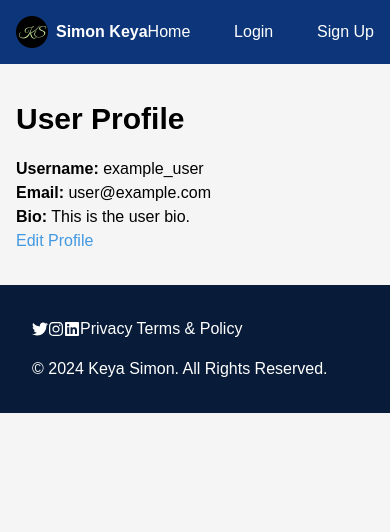
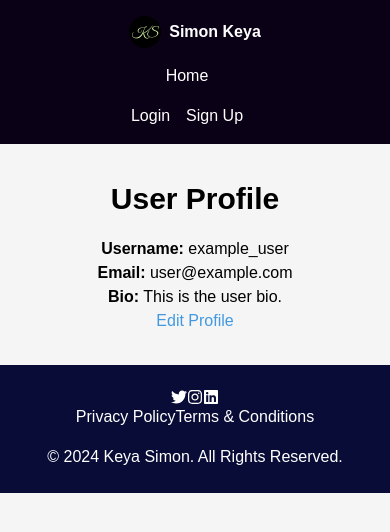
Before and after one commit to Simon-Keya/Keya-Simon, a React (Create React App) app in the folder keya-simon/: page /profile in a window 390 px wide. Shown: the top 532 px of the page. Built offline with nearby package versions, Linux system fonts and the light colour scheme.

Commit message:
commit_4

```diff
--- a/keya-simon/src/components/Layout/Footer.tsx
+++ b/keya-simon/src/components/Layout/Footer.tsx
@@ -1,19 +1,13 @@
-import React, { useState } from 'react';
+import React from 'react';
 import { FaTwitter, FaInstagram, FaLinkedin } from 'react-icons/fa';
-import '../styles/Layout/Footer.css'
+import '../styles/Layout/Footer.css';
 
 const Footer = () => {
-  const [showPrivacyPolicy, setShowPrivacyPolicy] = useState(false);
-
-  const togglePrivacyPolicy = () => {
-    setShowPrivacyPolicy(!showPrivacyPolicy);
-  };
-
   return (
     <footer className="bg-gray-800 text-white py-6">
       <div className="container mx-auto flex justify-between items-center px-4">
+        {/* Social Media Icons */}
         <div className="flex items-center space-x-4">
-          {/* Social Media Icons */}
           <button onClick={() => window.open('https://twitter.com')} className="text-white focus:outline-none">
             <FaTwitter className="h-6 w-6 fill-current" />
           </button>
@@ -25,21 +19,13 @@ const Footer = () => {
           </button>
         </div>
         {/* Privacy Terms and Policy */}
-        <div>
-          <button
-            onClick={togglePrivacyPolicy}
-            className="text-sm text-white hover:underline focus:outline-none"
-          >
-            Privacy Terms & Policy
+        <div className="flex items-center space-x-4">
+          <button onClick={() => window.open('/privacy-policy')} className="text-sm text-white hover:underline focus:outline-none">
+            Privacy Policy
           </button>
-          {showPrivacyPolicy && (
-            <div className="absolute bg-gray-900 text-white p-4 rounded-lg shadow-lg mt-2">
-              <h3 className="text-lg font-semibold mb-2">Privacy Terms & Policy</h3>
-              <p className="text-sm">
-                {/* Privacy Terms and Policy Content */}
-              </p>
-            </div>
-          )}
+          <button onClick={() => window.open('/terms-and-conditions')} className="text-sm text-white hover:underline focus:outline-none">
+            Terms & Conditions
+          </button>
         </div>
       </div>
       {/* Copyright Information */}
--- a/keya-simon/src/components/Layout/Header.tsx
+++ b/keya-simon/src/components/Layout/Header.tsx
@@ -8,15 +8,22 @@ const Header = () => {
       <div className="container mx-auto flex items-center justify-between">
         {/* Logo and Title (Left corner) */}
         <div className="flex items-center">
-          <Link to="/" className="flex items-center">
+          <Link to="/" className="flex items-center mr-8">
             <img src="/Logo.png" alt="Logo" className="h-8 mr-2" />
             <span className="font-bold text-lg">Simon Keya</span>
           </Link>
         </div>
 
+        {/* Space */}
+        <div className="flex-grow"></div>
+
         {/* Navigation Links (Right corner) */}
         <nav className="space-x-4">
           <Link to="/" className="hover:text-gray-200">Home</Link>
+        </nav>
+
+        {/* Login and Sign Up Links (Right corner) */}
+        <nav className="space-x-4">
           <Link to="/login" className="hover:text-gray-200">Login</Link>
           <Link to="/register" className="hover:text-gray-200">Sign Up</Link>
         </nav>
--- a/keya-simon/src/components/styles/Layout/Footer.css
+++ b/keya-simon/src/components/styles/Layout/Footer.css
@@ -1,103 +1,122 @@
 /* Footer Container */
 footer {
-    background-color: #081b38;
-    /* Dark gray */
+    background-color: #090c36;
+    /* Gray background */
     color: #ffffff;
-    /* White */
-    padding: 2rem 0;
-    /* Top and bottom padding */
+    /* White text color */
+    padding: 1.5rem 0;
+    /* Vertical padding */
 }
 
-/* Social Media Icons */
-.social-icons button {
-    background-color: transparent;
-    border: none;
-    cursor: pointer;
+/* Container for Social Media Icons and Privacy Terms */
+.container {
+    max-width: 1200px;
+    /* Maximum width */
+    margin: 0 auto;
+    /* Center the container horizontally */
+    padding: 0 1rem;
+    /* Horizontal padding */
+    display: flex;
+    /* Display as flexbox */
+    justify-content: space-between;
+    /* Space evenly between items */
 }
 
-/* Privacy Terms and Policy Button */
-.privacy-button {
-    font-size: 0.875rem;
-    /* 14px */
-    color: #ffffff;
-    /* White */
-    text-decoration: none;
-    cursor: pointer;
+/* Social Media Icons Styling */
+.social-media-icons {
+    display: flex;
+    /* Display as flexbox */
+    align-items: center;
+    /* Center vertically */
+    justify-content: flex-start;
+    /* Align to the left */
+    gap: 1rem;
+    /* Spacing between icons */
 }
 
-.privacy-button:hover {
-    text-decoration: underline;
+/* Privacy Terms and Policy Styling */
+.privacy-terms {
+    display: flex;
+    /* Display as flexbox */
+    align-items: center;
+    /* Center vertically */
+    justify-content: flex-end;
+    /* Align to the right */
 }
 
-/* Privacy Policy Popup */
-.privacy-popup {
+/* Privacy Terms Button Styling */
+.privacy-terms button {
+    color: #ffffff;
+    /* White text color */
+    font-size: 0.875rem;
+    /* Font size */
+    text-decoration: none;
+    /* Remove default underline */
+    cursor: pointer;
+    /* Change cursor to pointer */
+    transition: color 0.3s;
+    /* Smooth color transition */
+}
+
+/* Privacy Terms Button Hover Effect */
+.privacy-terms button:hover {
+    color: #d1d5db;
+    /* Lighter text color on hover */
+}
+
+/* Privacy Policy Content Styling */
+.privacy-policy-content {
+    position: absolute;
+    /* Position absolute */
     background-color: #1f2937;
-    /* Dark gray */
+    /* Dark gray background */
     color: #ffffff;
-    /* White */
+    /* White text color */
     padding: 1rem;
-    /* Padding around content */
+    /* Padding */
     border-radius: 0.5rem;
     /* Rounded corners */
-    box-shadow: 0 4px 6px rgba(0, 0, 0, 0.1);
-    /* Shadow */
+    box-shadow: 0 4px 6px -1px rgba(0, 0, 0, 0.1), 0 2px 4px -1px rgba(0, 0, 0, 0.06);
+    /* Box shadow */
+    top: 100%;
+    /* Position below the button */
+    left: 50%;
+    /* Center horizontally */
+    transform: translateX(-50%);
+    /* Center horizontally */
+    width: 20rem;
+    /* Fixed width */
 }
 
-.privacy-popup h3 {
-    font-size: 1.125rem;
-    /* 18px */
-    font-weight: 600;
-    /* Semi-bold */
-    margin-bottom: 0.5rem;
-    /* Bottom margin */
+/* Copyright Information Styling */
+.copyright {
+    max-width: 1200px;
+    /* Maximum width */
+    margin: 0 auto;
+    /* Center the container horizontally */
+    padding: 0 1rem;
+    /* Horizontal padding */
+    text-align: center;
+    /* Center text */
+    margin-top: 1.5rem;
+    /* Top margin */
 }
 
-.privacy-popup p {
+/* Copyright Text Styling */
+.copyright p {
     font-size: 0.875rem;
-    /* 14px */
+    /* Font size */
 }
 
-/* Copyright Information */
-.copyright {
-    font-size: 0.875rem;
-    /* 14px */
-    color: #ffffff;
-    /* White */
-}
-
-/* Responsive Styling */
-@media (max-width: 768px) {
-
-    /* Footer Container */
-    footer {
-        padding: 2rem 1rem;
-        /* Reduce padding on smaller screens */
+/* Media Queries */
+@media screen and (max-width: 768px) {
+    .container {
+        flex-direction: column;
+        /* Arrange items vertically on smaller screens */
     }
 
-    /* Social Media Icons */
-    .social-icons {
-        justify-content: center;
-        /* Center icons */
-    }
-
-    .social-icons button {
-        margin: 0 0.5rem;
-        /* Add space between icons */
-    }
-
-    /* Privacy Terms and Policy Button */
-    .privacy-button {
-        display: block;
-        /* Display as block element */
-        text-align: center;
-        /* Center text */
-    }
-
-    /* Privacy Policy Popup */
-    .privacy-popup {
-        width: 90%;
-        /* Set width to 90% of container */
-        margin: 0 auto;
-        /* Center horizontally */
+    .privacy-terms {
+        margin-top: 1rem;
+        /* Add margin top for privacy terms on smaller screens */
     }
 }
--- a/keya-simon/src/components/styles/Layout/Header.css
+++ b/keya-simon/src/components/styles/Layout/Header.css
@@ -1,11 +1,11 @@
 /* Header Container */
 header {
-    background-color: #0c3679;
+    background-color: #0b0116;
     /* Blue background */
     color: #ffffff;
     /* White text */
     padding: 1rem 0;
-    /* Vertical padding */
+    /* Vertical padSding */
 }
 
 /* Container for Logo and Navigation */
@@ -14,8 +14,10 @@ header {
     /* Maximum width */
     margin: 0 auto;
     /* Center the container horizontally */
-    padding: 0 2rem;
+    padding: 0 1rem;
     /* Horizontal padding */
+    display: flex;
+    justify-content: space-between;
 }
 
 /* Logo Styling */
@@ -38,10 +40,6 @@ nav {
     /* Display as flexbox */
     align-items: center;
     /* Center vertically */
-    justify-content: space-between;
-    /* Space between items */
-    flex-grow: 1;
-    /* Grow to fill available space */
 }
 
 /* Navigation Links Styling */
@@ -50,7 +48,7 @@ nav a {
     /* White text color */
     text-decoration: none;
     /* Remove default underline */
-    margin-right: 0rem;
+    margin-right: 1rem;
     /* Right margin between links */
     transition: color 0.3s;
     /* Smooth color transition */
@@ -60,68 +58,6 @@ nav a {
 nav a:hover {
     color: #d1d5db;
     /* Lighter text color on hover */
-}
-
-/* Dropdown Styling */
-.dropdown {
-    position: relative;
-    /* Position relative */
-}
-
-/* Dropdown Button Styling */
-.dropdown button {
-    background-color: transparent;
-    /* Transparent background */
-    color: #ffffff;
-    /* White text color */
-    border: none;
-    /* Remove border */
-    cursor: pointer;
-    /* Change cursor to pointer */
-    margin-right: 1rem;
-    /* Right margin */
-}
-
-/* Dropdown Content Styling */
-.dropdown-content {
-    display: none;
-    /* Hide dropdown content by default */
-    position: absolute;
-    /* Position absolute */
-    background-color: #ffffff;
-    /* White background */
-    min-width: 120px;
-    /* Minimum width */
-    box-shadow: 0px 8px 16px rgba(0, 0, 0, 0.1);
-    /* Box shadow */
-    z-index: 1;
-    /* Set z-index to ensure it appears above other elements */
-}
-
-/* Dropdown Content Links Styling */
-.dropdown-content a {
-    color: #000000;
-    /* Black text color */
-    padding: 12px 16px;
-    /* Padding */
-    text-decoration: none;
-    /* Remove default underline */
-    display: block;
-    /* Display as block */
-    transition: background-color 0.3s;
-    /* Smooth background color transition */
-}
-
-/* Dropdown Content Links Hover Effect */
-.dropdown-content a:hover {
-    background-color: #f3f4f6;
-    /* Light gray background on hover */
-}
-
-/* Show Dropdown Content on Hover */
-.dropdown:hover .dropdown-content {
-    display: block;
-    /* Show dropdown content on hover */
 }
 
 /* Login and Sign Up Button Styling */
@@ -149,3 +85,23 @@ nav a:hover {
     color: #d1d5db;
     /* Lighter text color on hover */
 }
+
+/* Media Query for Small Devices */
+@media (max-width: 768px) {
+    .container {
+        flex-direction: column;
+        /* Stack elements vertically */
+        text-align: center;
+        /* Center align text */
+    }
+
+    .logo {
+        margin-bottom: 1rem;
+        /* Bottom margin for the logo */
+    }
+
+    nav {
+        margin-top: 1rem;
+        /* Top margin for the navigation */
+    }
+}
```
Also changed, not shown: keya-simon/src/components/styles/Blog/BlogPost.css (+49 -0 lines).
